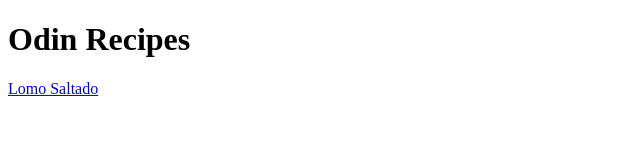
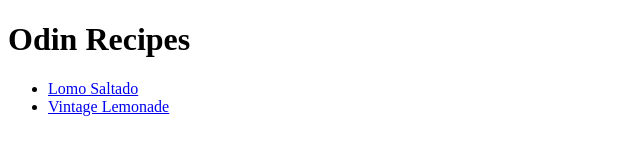
Before and after one commit to luuu-xu/odin-recipes, a plain HTML site: page index.html in a window 1280 px wide. Shown: the whole page, without its empty margins (0-640 px from the left). Drawn offline with Linux system fonts and the light colour scheme.

Commit message:
recommit with index.html and image of lemonade.

```diff
--- a/index.html
+++ b/index.html
@@ -8,6 +8,12 @@
     <body>
         <h1>Odin Recipes</h1>
 
-        <p><a href="./recipes/lomo-saltado.html">Lomo Saltado</a></p>
+        <ul>
+            <li><a href="./recipes/lomo-saltado.html">Lomo Saltado</a></li>
+            <li><a href="./recipes/lemonade.html">Vintage Lemonade</a></li>
+
+        </ul>
+
+
     </body>
 </html>
```
Also changed, not shown: images/glass-of-lemonade.webp (added).
